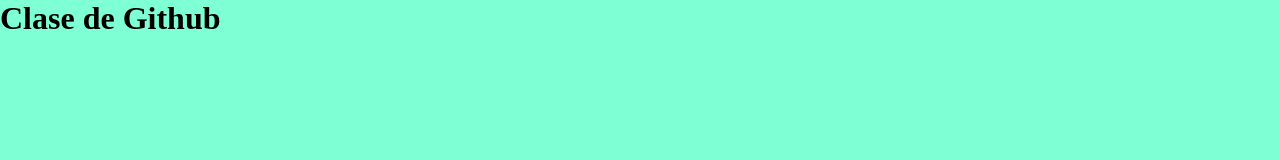
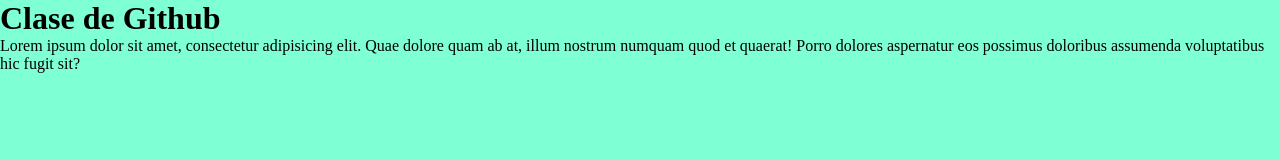
Before and after one commit to alejandrocinelli/camada22940, a plain HTML site: page index.html in a window 1280 px wide. Drawn offline with Linux system fonts and the light colour scheme.

Commit message:
ultimo commit

```diff
--- a/index.html
+++ b/index.html
@@ -10,6 +10,7 @@
 <body>
 
 <h1> Clase de Github</h1>
+<p> Lorem ipsum dolor sit amet, consectetur adipisicing elit. Quae dolore quam ab at, illum nostrum numquam quod et quaerat! Porro dolores aspernatur eos possimus doloribus assumenda voluptatibus hic fugit sit?</p>
 
 </body>
 </html>
```
